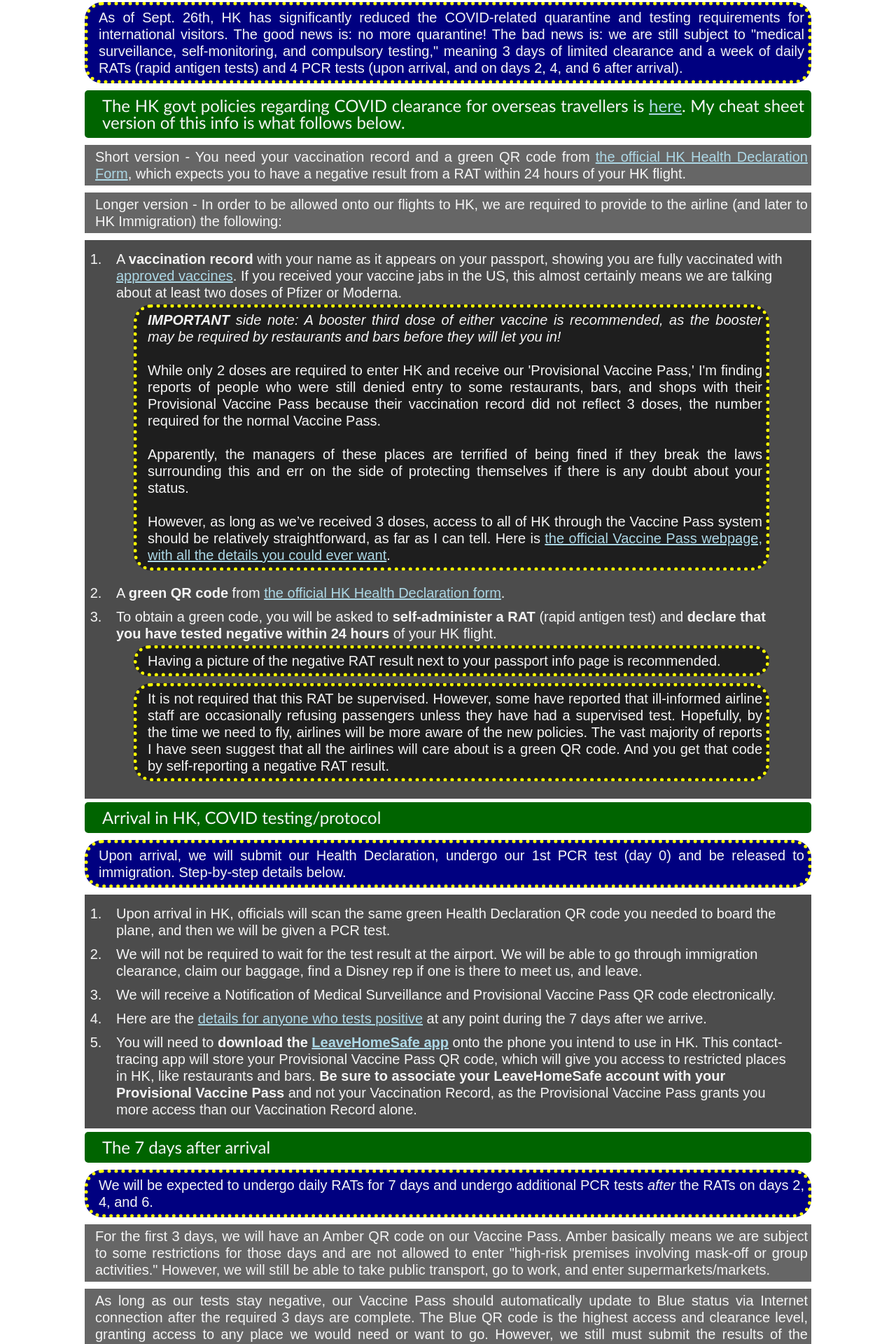
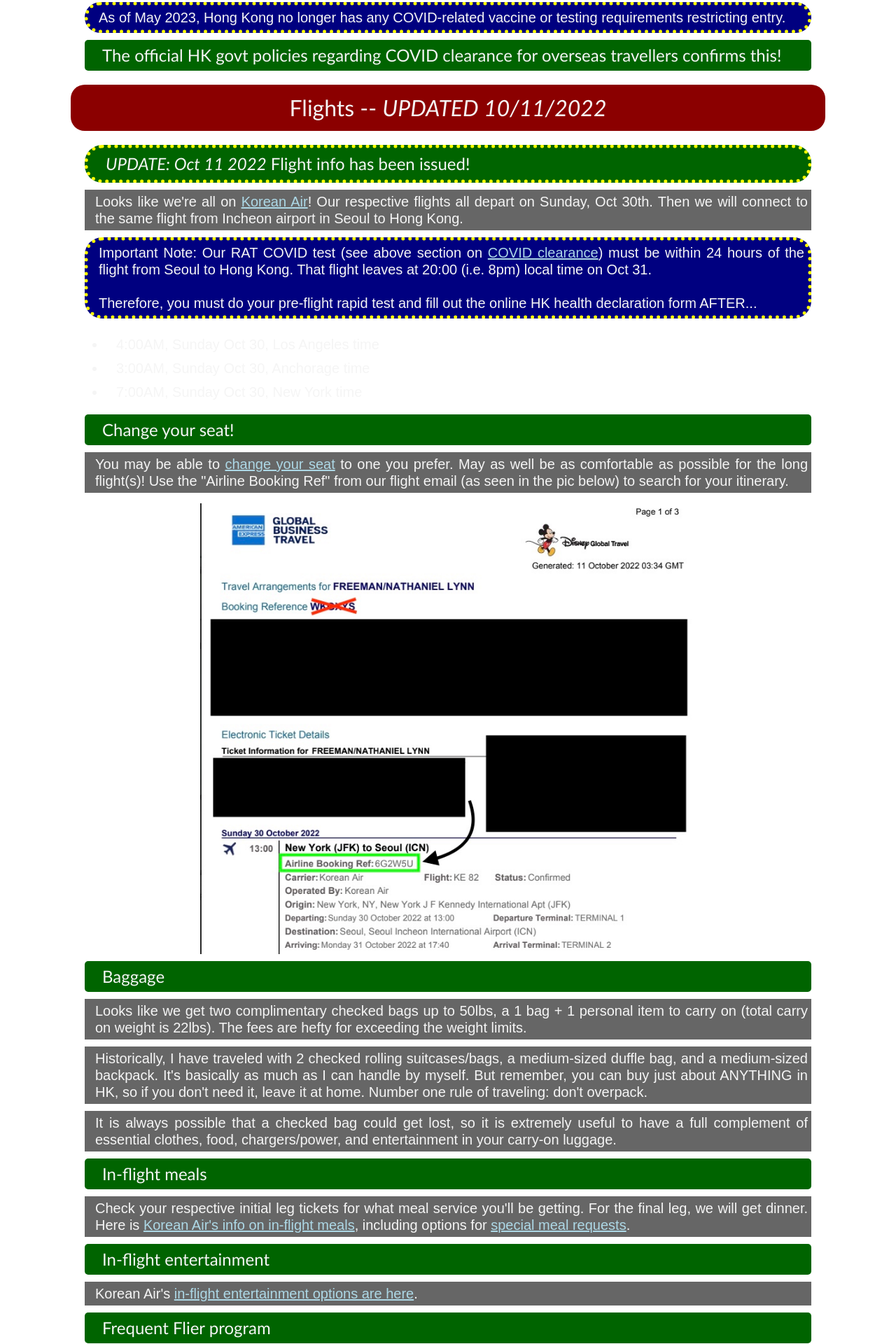
Before and after one commit to Bones81/hkdl_2023, a React (Create React App) app: page / in a window 1280 px wide. Shown: the part 1700-3620 px from the top of the page at 70% size. Built offline with nearby package versions, Linux system fonts and the light colour scheme.

Commit message:
update covid section; update homepage property in package.json; update README

```diff
--- a/package.json
+++ b/package.json
@@ -2,7 +2,7 @@
   "name": "hkdl_2022",
   "version": "0.1.0",
   "private": true,
-  "homepage": "http://bones81.github.io/hkdl_2022",
+  "homepage": "http://bones81.github.io/hkdl_2023",
   "dependencies": {
     "@testing-library/jest-dom": "^5.16.5",
     "@testing-library/react": "^13.4.0",
--- a/src/components/covid/covid.js
+++ b/src/components/covid/covid.js
@@ -5,43 +5,9 @@
         <section id="covid-clearance">
             <h2>COVID clearance: flight, arrival, and beyond</h2>
             <h3 className='special-note'>Most recent update: 10/1/22. Double-check official COVID-clearance resources for the most accurate and up-to-date info.</h3>
-                <h4 class="special-note">As of Sept. 26th, HK has significantly reduced the COVID-related quarantine and testing requirements for international visitors. The good news is: no more quarantine! The bad news is: we are still subject to "medical surveillance, self-monitoring, and compulsory testing," meaning 3 days of limited clearance and a week of daily RATs (rapid antigen tests) and 4 PCR tests (upon arrival, and on days 2, 4, and 6 after arrival).</h4>
-                <h3>The HK govt policies regarding COVID clearance for overseas travellers is <a target="_blank" rel='noreferrer' href="https://www.coronavirus.gov.hk/eng/inbound-travel.html">here</a>. My cheat sheet version of this info is what follows below.</h3>
-                <p>Short version - You need your vaccination record and a green QR code from <a href="https://www.chp.gov.hk/hdf/" target="_blank" rel='noreferrer'>the official HK Health Declaration Form</a>, which expects you to have a negative result from a RAT within 24 hours of your HK flight.</p>
-                <p>Longer version - In order to be allowed onto our flights to HK, we are required to provide to the airline (and later to HK Immigration) the following:</p>
-                <ol className='covid-ol'>
-                    <li>A <strong>vaccination record</strong> with your name as it appears on your passport, showing you are fully vaccinated with <a href="https://www.coronavirus.gov.hk/pdf/list_of_recognised_covid19_vaccines.pdf" target="_blank" rel='noreferrer'>approved vaccines</a>. If you received your vaccine jabs in the US, this almost certainly means we are talking about at least two doses of Pfizer or Moderna.
-                    <p class="special-note"><em><strong>IMPORTANT</strong> side note: A booster third dose of either vaccine is recommended, as the booster may be required by restaurants and bars before they will let you in!</em>
-                    <br/><br/>
-                    While only 2 doses are required to enter HK and receive our 'Provisional Vaccine Pass,' I'm finding reports of people who were still denied entry to some restaurants, bars, and shops with their Provisional Vaccine Pass because their vaccination record did not reflect 3 doses, the number required for the normal Vaccine Pass.
-                    <br/><br/>
-                    Apparently, the managers of these places are terrified of being fined if they break the laws surrounding this and err on the side of protecting themselves if there is any doubt about your status.
-                    <br/><br/>
-                    However, as long as we’ve received 3 doses, access to all of HK through the Vaccine Pass system should be relatively straightforward, as far as I can tell. Here is <a href="https://www.coronavirus.gov.hk/eng/vaccine-pass.html" target="_blank" rel="noreferrer">the official Vaccine Pass webpage, with all the details you could ever want</a>.</p></li>
-                    <li>A <strong>green QR code</strong> from <a href="https://www.chp.gov.hk/hdf/" target="_blank" rel="noreferrer">the official HK Health Declaration form</a>.</li>
-                    <li>To obtain a green code, you will be asked to <strong>self-administer a RAT</strong> (rapid antigen test) and <strong>declare that you have tested negative within 24 hours</strong> of your HK flight.
-                    <p className="special-note">Having a picture of the negative RAT result next to your passport info page is recommended.</p>
-                    <p className="special-note">It is not required that this RAT be supervised. However, some have reported that ill-informed airline staff are occasionally refusing passengers unless they have had a supervised test. Hopefully, by the time we need to fly, airlines will be more aware of the new policies. The vast majority of reports I have seen suggest that all the airlines will care about is a green QR code. And you get that code by self-reporting a negative RAT result.</p>
-                    </li>
-                </ol>
-
-            <h3>Arrival in HK, COVID testing/protocol</h3>
-                <h4 className='special-note'>Upon arrival, we will submit our Health Declaration, undergo our 1st PCR test (day 0) and be released to immigration. Step-by-step details below.</h4>
-                <ol className='covid-ol'>
-                    <li>Upon arrival in HK, officials will scan the same green Health Declaration QR code you needed to board the plane, and then we will be given a PCR test.</li>
-                    <li>We will not be required to wait for the test result at the airport. We will be able to go through immigration clearance, claim our baggage, find a Disney rep if one is there to meet us, and leave.</li>
-                    <li>We will receive a Notification of Medical Surveillance and Provisional Vaccine Pass QR code electronically.</li>
-                    <li>Here are the <a href="https://www.coronavirus.gov.hk/eng/tested-positive.html" target="_blank" rel="noreferrer">details for anyone who tests positive</a> at any point during the 7 days after we arrive.</li>
-                    <li>You will need to <strong>download the <a target="_blank" rel='noreferrer' href="https://www.leavehomesafe.gov.hk/en/">LeaveHomeSafe app</a></strong> onto the phone you intend to use in HK. This contact-tracing app will store your Provisional Vaccine Pass QR code, which will give you access to restricted places in HK, like restaurants and bars. <strong>Be sure to associate your LeaveHomeSafe account with your Provisional Vaccine Pass</strong> and not your Vaccination Record, as the Provisional Vaccine Pass grants you more access than our Vaccination Record alone.
-                    </li>
-                </ol>
-            <h3>The 7 days after arrival</h3>
-                <h4 className='special-note'>We will be expected to undergo daily RATs for 7 days and undergo additional PCR tests <em>after</em> the RATs on days 2, 4, and 6.</h4>
-                <p>For the first 3 days, we will have an Amber QR code on our Vaccine Pass. Amber basically means we are subject to some restrictions for those days and are not allowed to enter "high-risk premises involving mask-off or group activities." However, we will still be able to take public transport, go to work, and enter supermarkets/markets.</p>
-                <p>As long as our tests stay negative, our Vaccine Pass should automatically update to Blue status via Internet connection after the required 3 days are complete. The Blue QR code is the highest access and clearance level, granting access to any place we would need or want to go. However, we still must submit the results of the remaining 4 days of RAT & PCR tests.</p>
-                <p>It is not clear yet whether Disney will be arranging the RAT and PCR tests we must undergo during these 7 days after we arrive. It is possible we will have to utilize HK's "community testing centres" or "mobile specimen collection stations" to undergo some or all of these tests.</p>
-                <p>Here is a graphic which nicely lays out the testing schedule after we arrive and summarizes most of the above info:</p>
-                <img className="list-pic" src='assets/hk_arrival_testing.jpg' alt='infographic on HK arrival testing schedule' />
+                <h4 class="special-note">As of May 2023, Hong Kong no longer has any COVID-related vaccine or testing requirements restricting entry.</h4>
+                <h3>The official HK govt policies regarding COVID clearance for overseas travellers confirms this! <a target="_blank" rel='noreferrer' href="https://www.coronavirus.gov.hk/eng/inbound-travel.html"></a>
+                </h3>
         </section>
     )
 }
```
Also changed, not shown: 1 other file (tests, documents, lock files or other folders).
